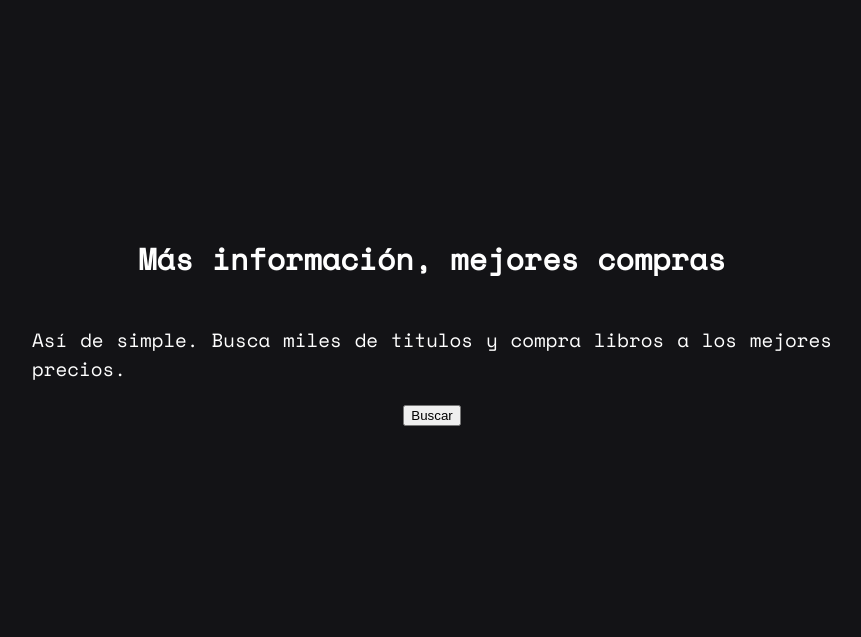
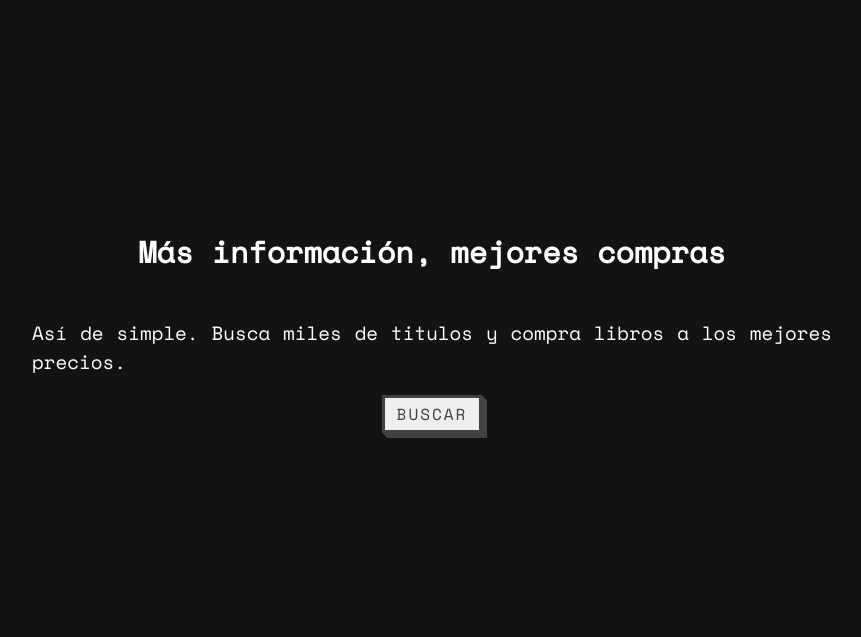
Before and after one commit to gustavopalaciosc/book-price-comparator, a Flask app: page / in a window 1280 px wide. Shown: the part 2727-3364 px from the top of the page, without its empty margins (208-1069 px from the left). Run offline with Flask 3, Linux system fonts and the light colour scheme.

Commit message:
Changes in frontend buttons and page title

```diff
--- a/static/css/index.css
+++ b/static/css/index.css
@@ -35,6 +35,11 @@ p {
   font-size: larger;
 }
 
+a {
+  text-decoration: none;
+  color: #ffffff;
+}
+
 h1 {
   text-align: center;
   font-size: 30px;
@@ -49,3 +54,36 @@ img {
   max-width: 100%;
   height: auto;
 }
+
+.search-button {
+  padding: 10px 24px;
+}
+
+.search-button {
+  font-family: 'Space Mono', monospace;
+  font-size: 16px;
+  letter-spacing: 2px;
+  text-decoration: none;
+  text-transform: uppercase;
+  color: #424242;
+  cursor: pointer;
+  border: 3px solid;
+  padding: 0.25em 0.5em;
+  box-shadow: 1px 1px 0px 0px, 2px 2px 0px 0px, 3px 3px 0px 0px, 4px 4px 0px 0px, 5px 5px 0px 0px;
+  position: relative;
+  user-select: none;
+  -webkit-user-select: none;
+  touch-action: manipulation;
+}
+
+.search-button:active {
+  box-shadow: 0px 0px 0px 0px;
+  top: 5px;
+  left: 5px;
+}
+
+@media (min-width: 768px) {
+  .search-button {
+    padding: 0.25em 0.75em;
+  }
+}
--- a/static/css/results.css
+++ b/static/css/results.css
@@ -25,6 +25,11 @@ h1 {
     text-align: center;
     font-size: 30px;
 }
+
+a {
+    text-decoration: none;
+    color: #ffffff;
+  }
 
 
 .div-container {
--- a/static/css/search.css
+++ b/static/css/search.css
@@ -22,6 +22,12 @@ h1 {
     font-size: 30px;
 }
 
+a {
+    text-decoration: none;
+    color: #ffffff;
+  }
+
+
 .form-container {
     display: flex;
     justify-content: center;
--- a/templates/index.html
+++ b/templates/index.html
@@ -12,7 +12,8 @@
     </head>
     <body>
         <div class="main-content">
-            <h1>Babel</h1>
+            <a href="/"><h1>Babel</h1></a>
+
 
             <section class="hidden">
                 <h1>Bienvenidos a Babel</h1>
--- a/templates/price_comparison.html
+++ b/templates/price_comparison.html
@@ -8,7 +8,7 @@
 
 </head>
 <body>
-    <h1>Babel</h1>
+    <a href="/"><h1>Babel</h1></a>
 
     <div class="main-content">
         <div class="div-container">
--- a/templates/search.html
+++ b/templates/search.html
@@ -12,7 +12,7 @@
     </head>
     <body>
         <div class="main-content">
-            <h1>Babel</h1>
+            <a href="/"><h1>Babel</h1></a>
 
             <div class="form-container">
                 <div class="form-input">
```
